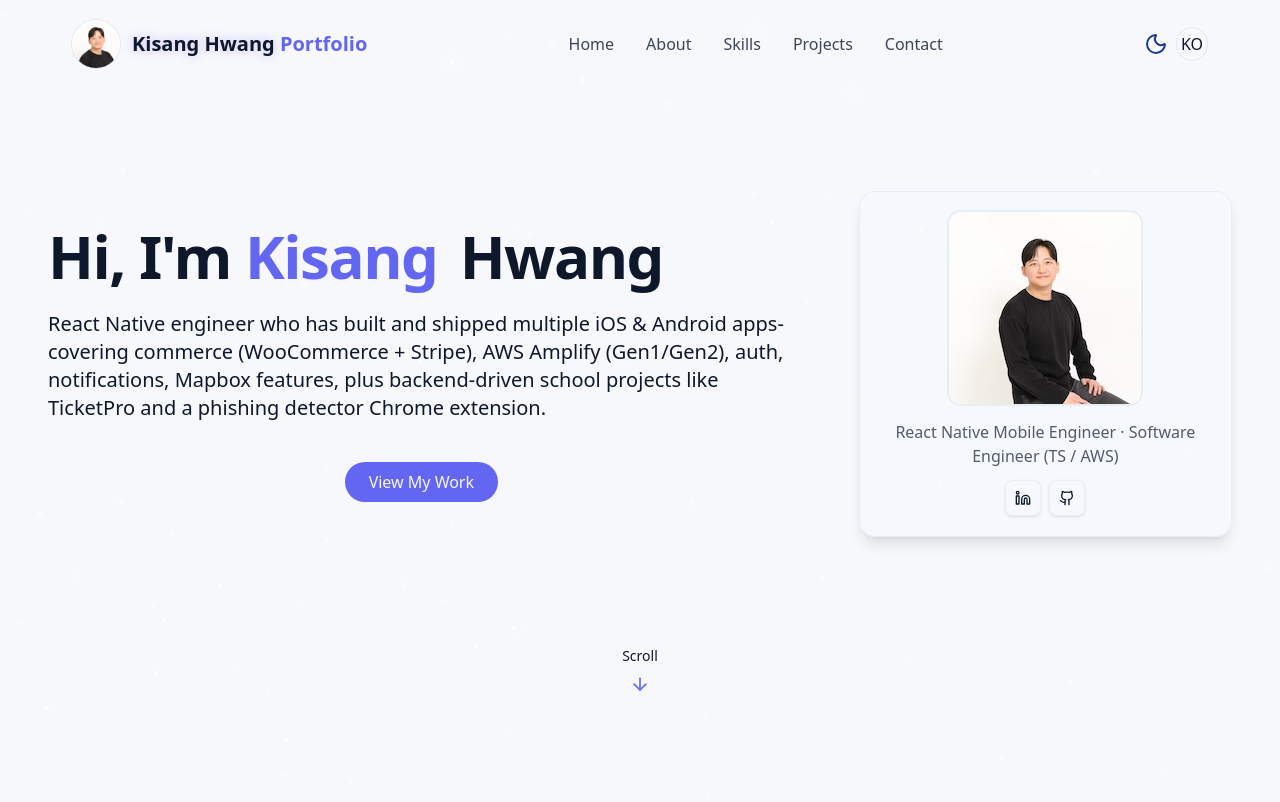
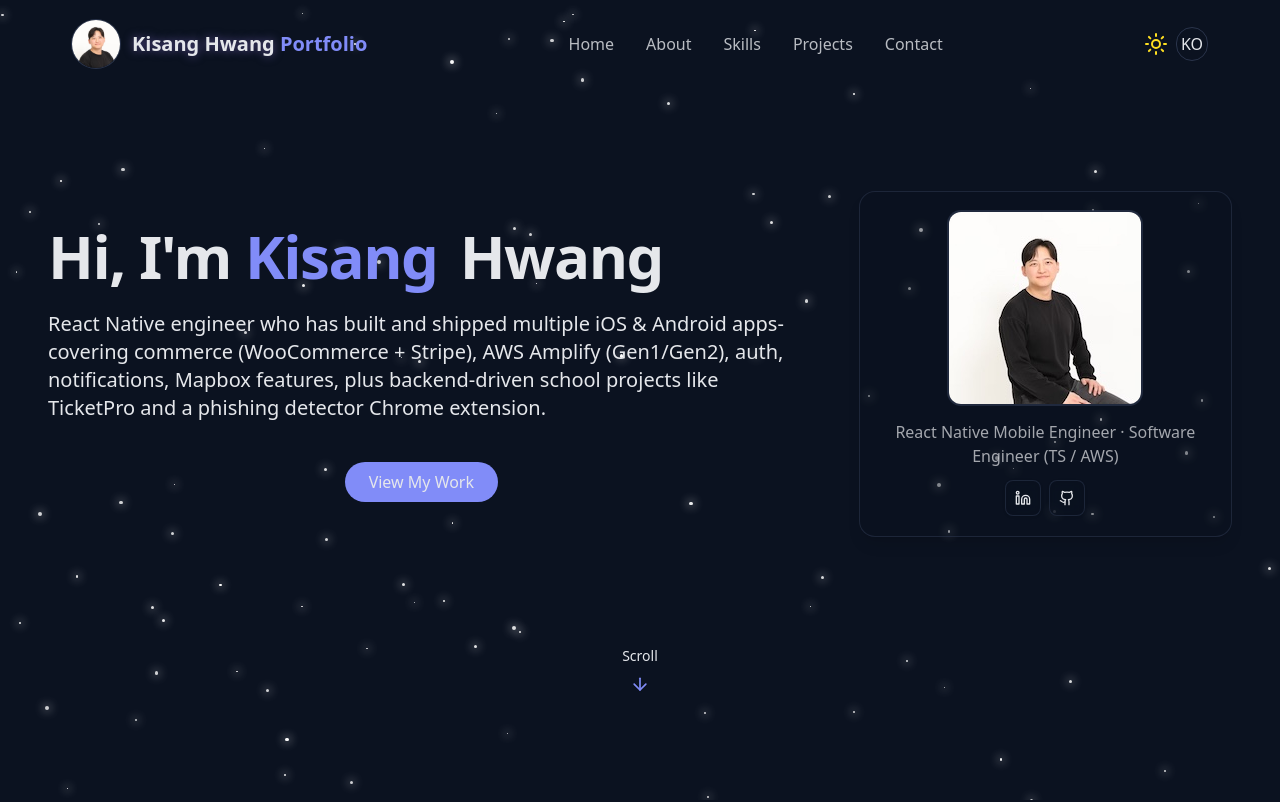
Before and after one commit to KisangHwang/Portfolio, a React (Vite) app: page / in a window 1280 px wide. Shown: the top 802 px of the page. Built offline with nearby package versions, Linux system fonts and the light colour scheme.

Commit message:
Set dark as initial theme

```diff
--- a/src/components/ThemeToggle.tsx
+++ b/src/components/ThemeToggle.tsx
@@ -4,7 +4,9 @@
 
 const getInitialIsDark = (): boolean => {
   if (typeof window === "undefined") return false;
-  return localStorage.getItem("theme") === "dark";
+  const isDark = localStorage.getItem("theme");
+
+  return isDark === "dark" || isDark === null;
 };
 
 export const ThemeToggle = (): React.JSX.Element => {
```
